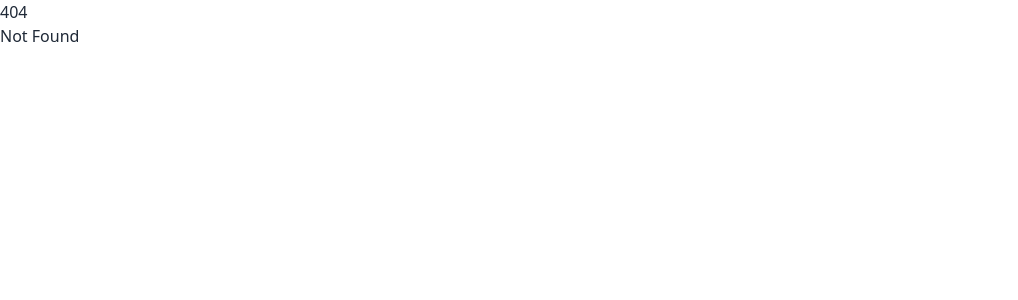
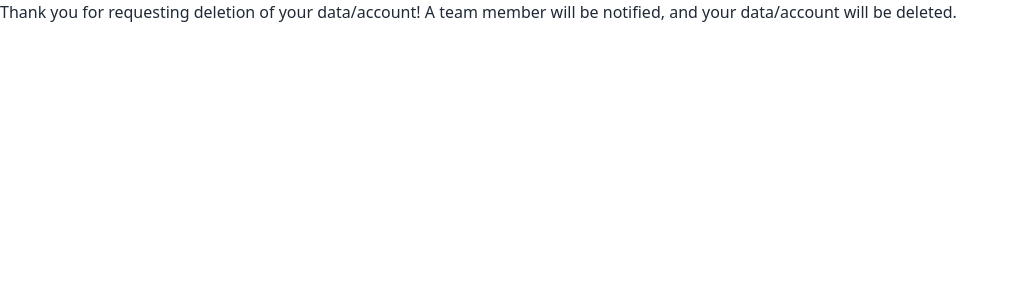
Before and after one commit to sillsdev/appbuilder-usercontent-management, a SvelteKit app: page /confirmation in a window 1280 px wide. Before the commit this address had no page. Shown: the top 300 px of the page, without its empty margins (0-1018 px from the left). Built offline with nearby package versions, Linux system fonts and the light colour scheme.

Commit message:
Add feedback after selection

```diff
--- /dev/null
+++ b/src/routes/confirmation/+page.svelte
@@ -0,0 +1,4 @@
+<h1>
+    Thank you for requesting deletion of your data/account! A team member will be notified, and your
+    data/account will be deleted.
+</h1>
--- a/src/routes/request/[id]/+page.server.ts
+++ b/src/routes/request/[id]/+page.server.ts
@@ -4,6 +4,7 @@ import type { UserManagementRequest, App } from '@prisma/client';
 import { SCRIPTORIA_API_TOKEN, SCRIPTORIA_API_URL } from '$env/static/private';
 import type { PageServerLoad, RequestEvent } from './$types';
 import { fail } from '@sveltejs/kit';
+import { redirect } from '@sveltejs/kit';
 
 async function postUserChange(request: UserManagementRequest, app: App) {
     const payload = {
--- a/src/routes/request/[id]/+page.svelte
+++ b/src/routes/request/[id]/+page.svelte
@@ -8,14 +8,13 @@
     export let form: HTMLFormElement;
 </script>
 
-<AppMetadata
-    appIcon={data.app?.appIcon}
-    title={data.app?.listings[0].title}
-    shortDescription={data.app?.listings[0].shortDescription}
-    fullDescription={data.app?.listings[0].fullDescription}
-/>
-
 <div class="center">
+    <AppMetadata
+        appIcon={data.app?.appIcon}
+        title={data.app?.listings[0].title}
+        shortDescription={data.app?.listings[0].shortDescription}
+        fullDescription={data.app?.listings[0].fullDescription}
+    />
     <div class="flex flex-col w-full lg:flex-row">
         <div class="card w-96 bg-base-100 shadow-xl">
             <div class="card-body">
@@ -47,14 +46,13 @@
             </div>
         </div>
     </div>
+    <button class="btn send">Send</button>
 </div>
-
-<button class="btn send">Send</button>
 
 <style>
     .send {
         position: absolute;
-        top: 75%;
+        top: 105%;
         left: 50%;
         transform: translate(-50%, -50%);
         padding: 10px 20px;
@@ -67,6 +65,7 @@
         left: 50%;
         transform: translate(-50%, -50%);
         padding: 10px;
+        text-align: center;
     }
     div.question {
         display: flex;
```
